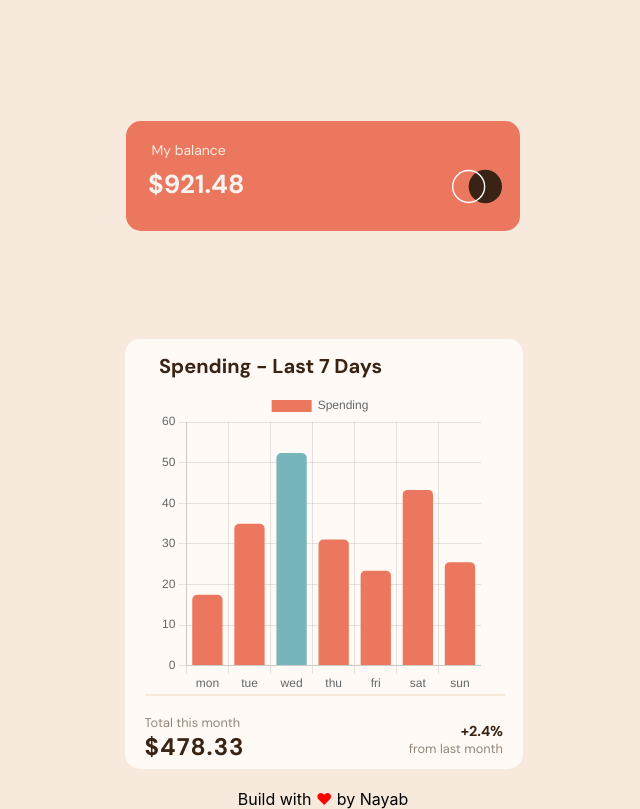
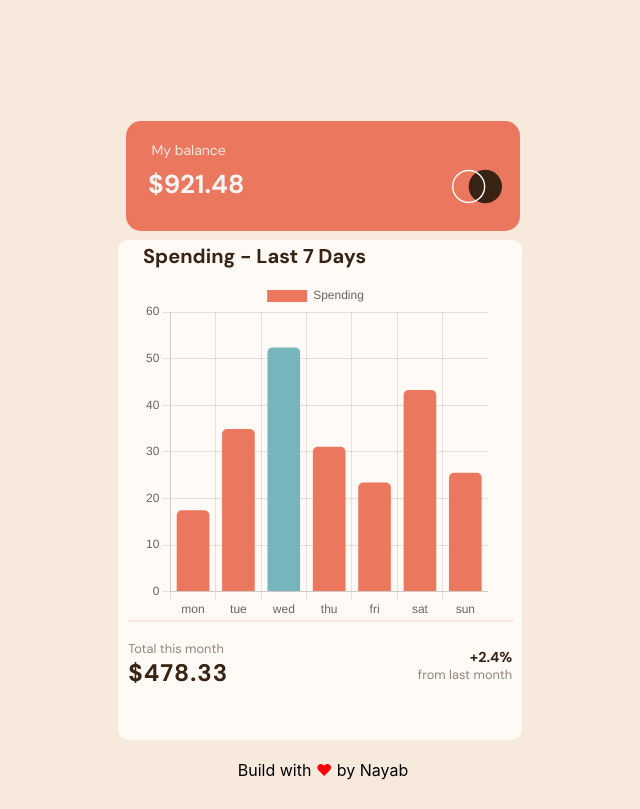
Before and after one commit to Nayab007/React-Chart-Project, a React (Create React App) app: page / in a window 1280 px wide. Shown: the whole page, without its empty margins (317-957 px from the left). Built offline with nearby package versions, Linux system fonts and the light colour scheme.

Commit message:
Update CSS

```diff
--- a/src/components/chart/bar.css
+++ b/src/components/chart/bar.css
@@ -1,6 +1,6 @@
 .container {
   width: 90%;
-  height: 45vh;
+  height: 48vh;
   border-radius: 15px;
   margin-top: -5%;
   margin-left: 2.5%;
@@ -22,3 +22,15 @@
 
   }
 }
+
+@media (min-width: 1100px) {
+  .head-container {
+    width: 30%;
+    height: 60vh;
+    margin-left: 34%;
+    padding: 10px;
+    border-radius: 10px;
+    margin-top: -70vh;
+
+  }
+}
```
